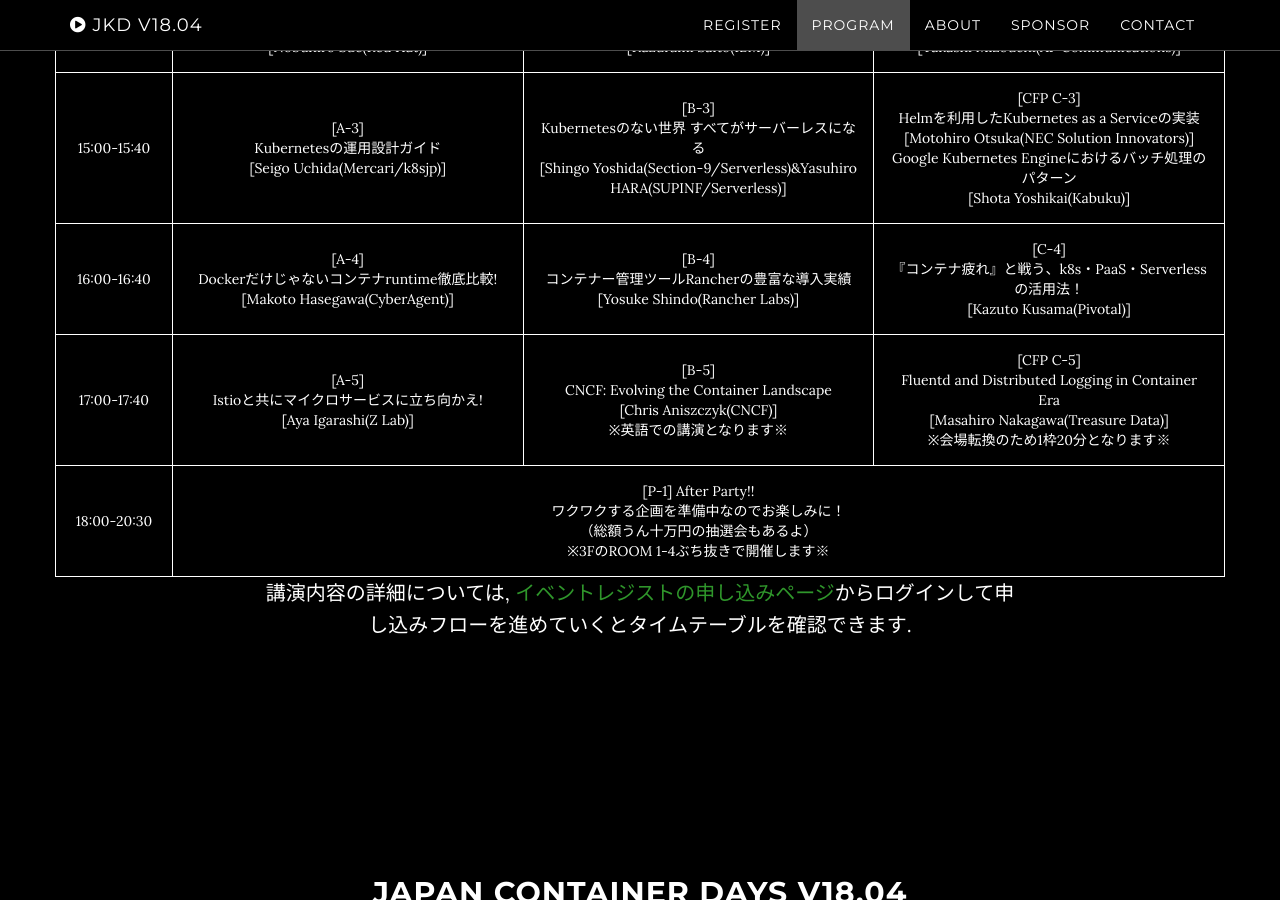
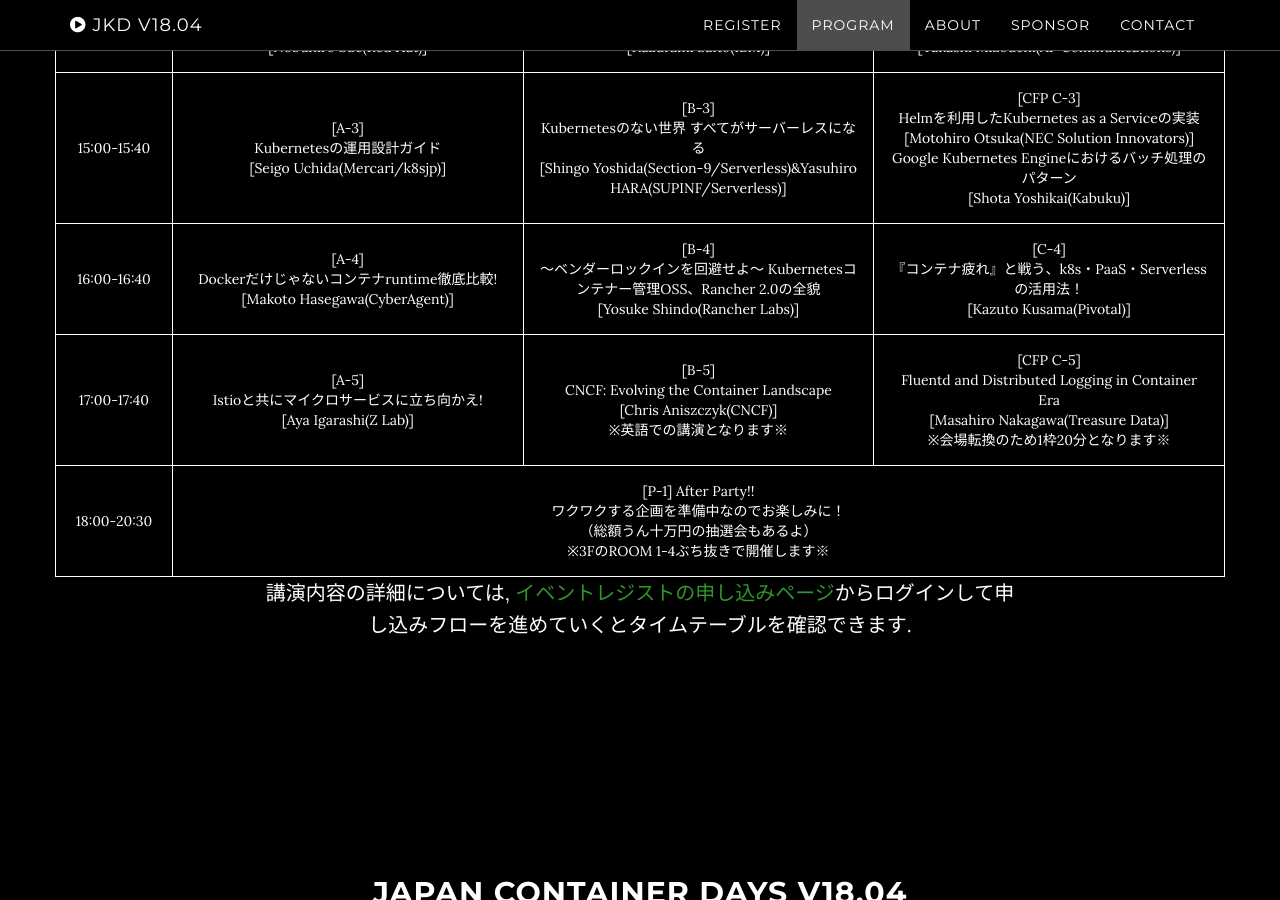
Before and after one commit to containerdays/v18.04, a Jekyll site: the page built from docs/index.html, in a window 1280 px wide and 900 px high, scrolled down 3278 px. Built offline with Jekyll 4.4.1, drawn with Linux system fonts in a browser that asks for light colours.

Commit message:
Update program.html

```diff
--- a/docs/_includes/program.html
+++ b/docs/_includes/program.html
@@ -46,7 +46,7 @@
                         <tr>
                           <td>16:00-16:40</td>
                           <td>[A-4]<br>Dockerだけじゃないコンテナruntime徹底比較!<br>[Makoto Hasegawa(CyberAgent)]</td>
-                          <td>[B-4]<br>コンテナー管理ツールRancherの豊富な導入実績<br>[Yosuke Shindo(Rancher Labs)]</td>
+                          <td>[B-4]<br>〜ベンダーロックインを回避せよ〜 Kubernetesコンテナー管理OSS、Rancher 2.0の全貌<br>[Yosuke Shindo(Rancher Labs)]</td>
                           <td>[C-4]<br>『コンテナ疲れ』と戦う、k8s・PaaS・Serverlessの活用法！<br>[Kazuto Kusama(Pivotal)]</td>
                         </tr>
                         <tr>
```
